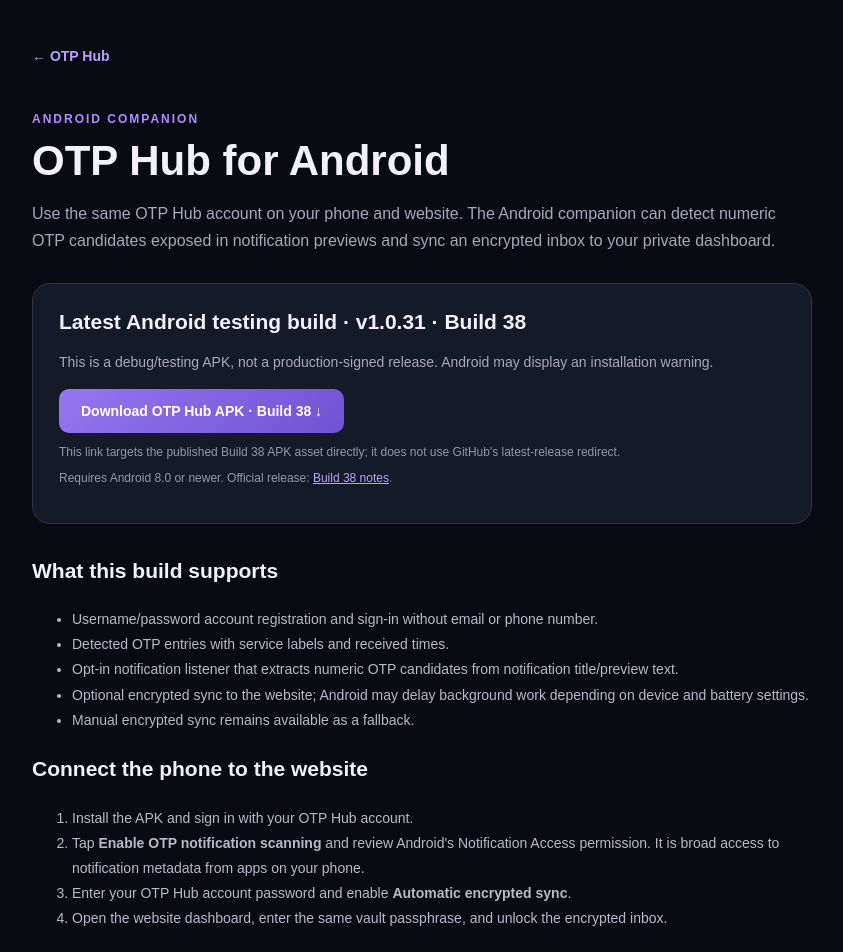
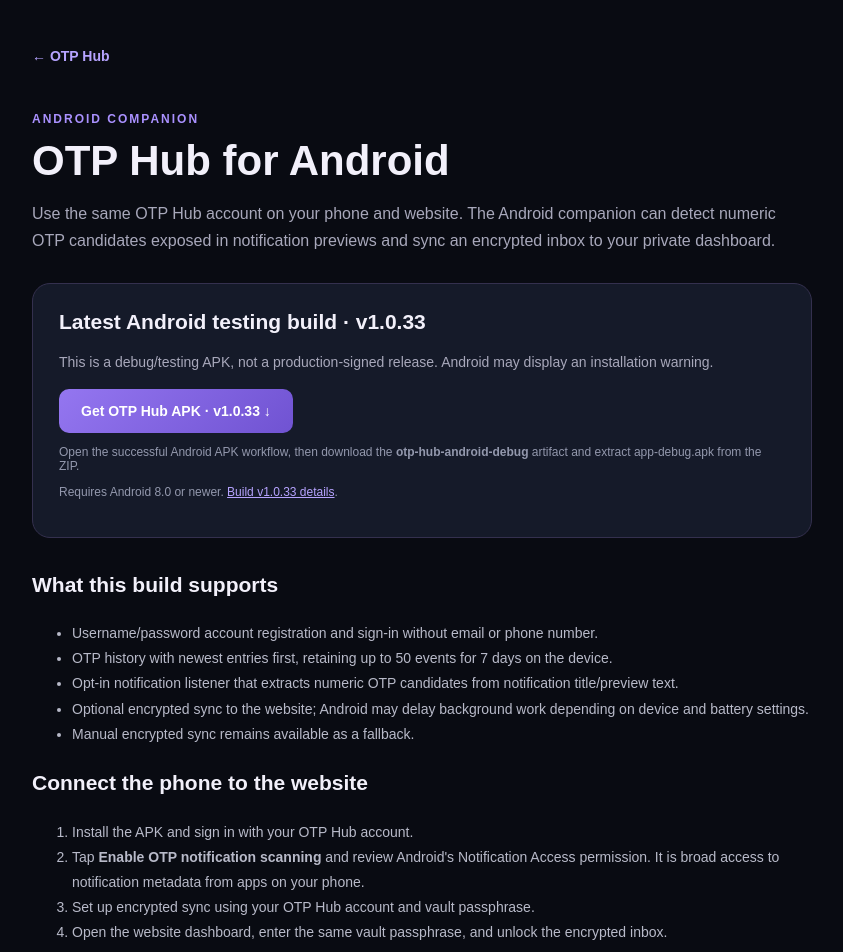
Before and after one commit to kushalthedeveloper/otp-hub, a Next.js app: page /download in a window 1280 px wide. Shown: the top 952 px of the page, without its empty margins (218-1061 px from the left). Built offline with nearby package versions, Linux system fonts and the light colour scheme.

Commit message:
Update Android download page to v1.0.33

```diff
--- a/app/download/page.tsx
+++ b/app/download/page.tsx
@@ -7,17 +7,17 @@ export default function DownloadPage() {
         <h1 style={{ fontSize: 42, lineHeight: 1.1, margin: "12px 0" }}>OTP Hub for Android</h1>
         <p style={{ color: "#a8a8bb", lineHeight: 1.7, fontSize: 16 }}>Use the same OTP Hub account on your phone and website. The Android companion can detect numeric OTP candidates exposed in notification previews and sync an encrypted inbox to your private dashboard.</p>
         <section style={{ background: "#151a29", border: "1px solid #34304e", borderRadius: 18, padding: 26, marginTop: 28 }}>
-          <h2 style={{ marginTop: 0 }}>Latest Android testing build · v1.0.31 · Build 38</h2>
+          <h2 style={{ marginTop: 0 }}>Latest Android testing build · v1.0.33</h2>
           <p style={{ color: "#a8a8bb", lineHeight: 1.7 }}>This is a debug/testing APK, not a production-signed release. Android may display an installation warning.</p>
-          <a href="https://github.com/kushalthedeveloper/otp-hub/releases/download/android-build-38/app-debug.apk" style={{ display: "inline-block", padding: "14px 22px", borderRadius: 10, background: "linear-gradient(135deg,#9476f0,#7053d2)", color: "white", fontWeight: 700, textDecoration: "none" }}>Download OTP Hub APK · Build 38 ↓</a>
-          <p style={{ fontSize: 12, color: "#9398ad", marginBottom: 0 }}>This link targets the published Build 38 APK asset directly; it does not use GitHub's latest-release redirect.</p>
-          <p style={{ fontSize: 12, color: "#9398ad" }}>Requires Android 8.0 or newer. Official release: <a href="https://github.com/kushalthedeveloper/otp-hub/releases/tag/android-build-38" style={{ color: "#b6a3ff" }}>Build 38 notes</a>.</p>
+          <a href="https://github.com/kushalthedeveloper/otp-hub/actions/runs/42471608674" style={{ display: "inline-block", padding: "14px 22px", borderRadius: 10, background: "linear-gradient(135deg,#9476f0,#7053d2)", color: "white", fontWeight: 700, textDecoration: "none" }}>Get OTP Hub APK · v1.0.33 ↓</a>
+          <p style={{ fontSize: 12, color: "#9398ad", marginBottom: 0 }}>Open the successful Android APK workflow, then download the <b>otp-hub-android-debug</b> artifact and extract app-debug.apk from the ZIP.</p>
+          <p style={{ fontSize: 12, color: "#9398ad" }}>Requires Android 8.0 or newer. <a href="https://github.com/kushalthedeveloper/otp-hub/actions/runs/42471608674" style={{ color: "#b6a3ff" }}>Build v1.0.33 details</a>.</p>
         </section>
         <section style={{ marginTop: 28, lineHeight: 1.8, color: "#b8bac9" }}>
           <h2 style={{ color: "#f2f0fa" }}>What this build supports</h2>
           <ul>
             <li>Username/password account registration and sign-in without email or phone number.</li>
-            <li>Detected OTP entries with service labels and received times.</li>
+            <li>OTP history with newest entries first, retaining up to 50 events for 7 days on the device.</li>
             <li>Opt-in notification listener that extracts numeric OTP candidates from notification title/preview text.</li>
             <li>Optional encrypted sync to the website; Android may delay background work depending on device and battery settings.</li>
             <li>Manual encrypted sync remains available as a fallback.</li>
@@ -26,13 +26,13 @@ export default function DownloadPage() {
           <ol>
             <li>Install the APK and sign in with your OTP Hub account.</li>
             <li>Tap <b>Enable OTP notification scanning</b> and review Android's Notification Access permission. It is broad access to notification metadata from apps on your phone.</li>
-            <li>Enter your OTP Hub account password and enable <b>Automatic encrypted sync</b>.</li>
+            <li>Set up encrypted sync using your OTP Hub account and vault passphrase.</li>
             <li>Open the website dashboard, enter the same vault passphrase, and unlock the encrypted inbox.</li>
           </ol>
           <h2 style={{ color: "#f2f0fa" }}>Privacy and limitations</h2>
           <ul>
             <li>The server stores the inbox encrypted; the vault passphrase is not uploaded.</li>
-            <li>Only up to 10 recent code candidates are synced. The website filters entries older than 24 hours and re-saves the pruned encrypted list when unlocked/refreshed.</li>
+            <li>The Android app retains up to 50 OTP notification events for 7 days; sync behavior and website inbox retention may depend on the account's current sync state.</li>
             <li>Android can only detect codes actually exposed in notifications. Hidden previews, suppressed notifications, and apps that do not show codes in notifications may not work.</li>
             <li>This build does not scan SMS history, WhatsApp chats, email inboxes, or photos.</li>
             <li>OTP codes can authorize access to accounts. Keep them private and enable notification access only if you understand the permission.</li>
```
